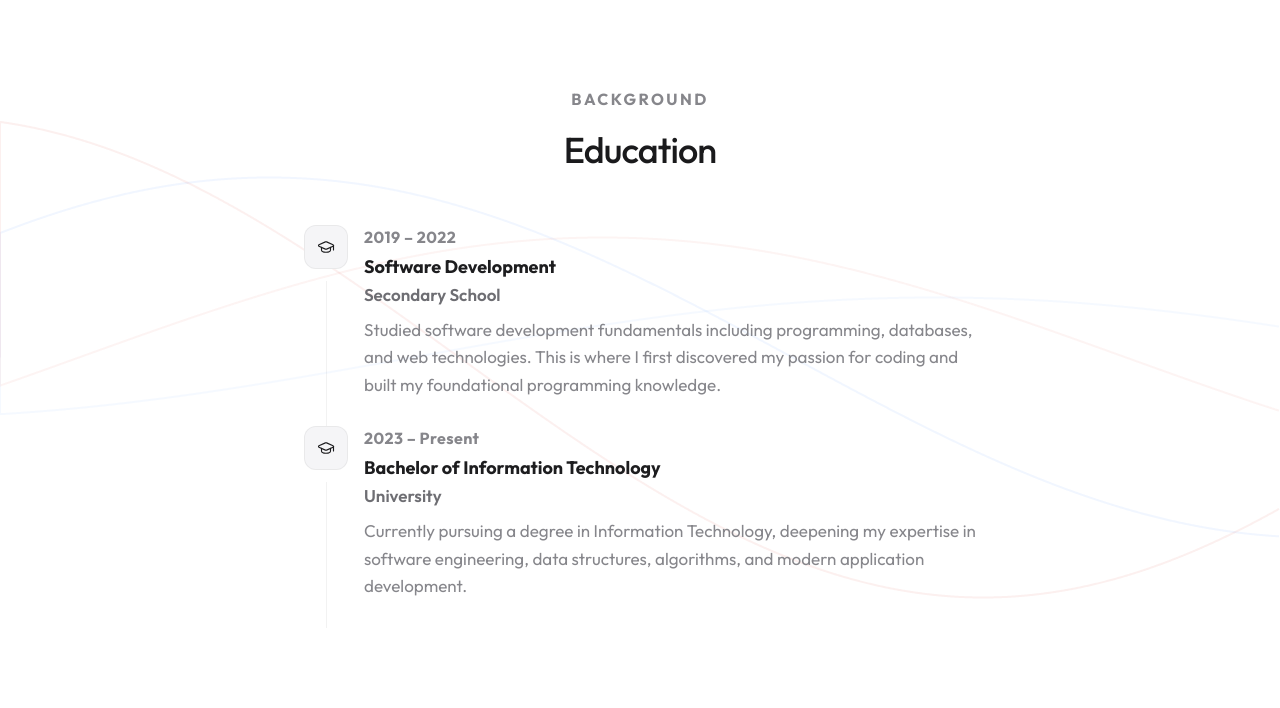
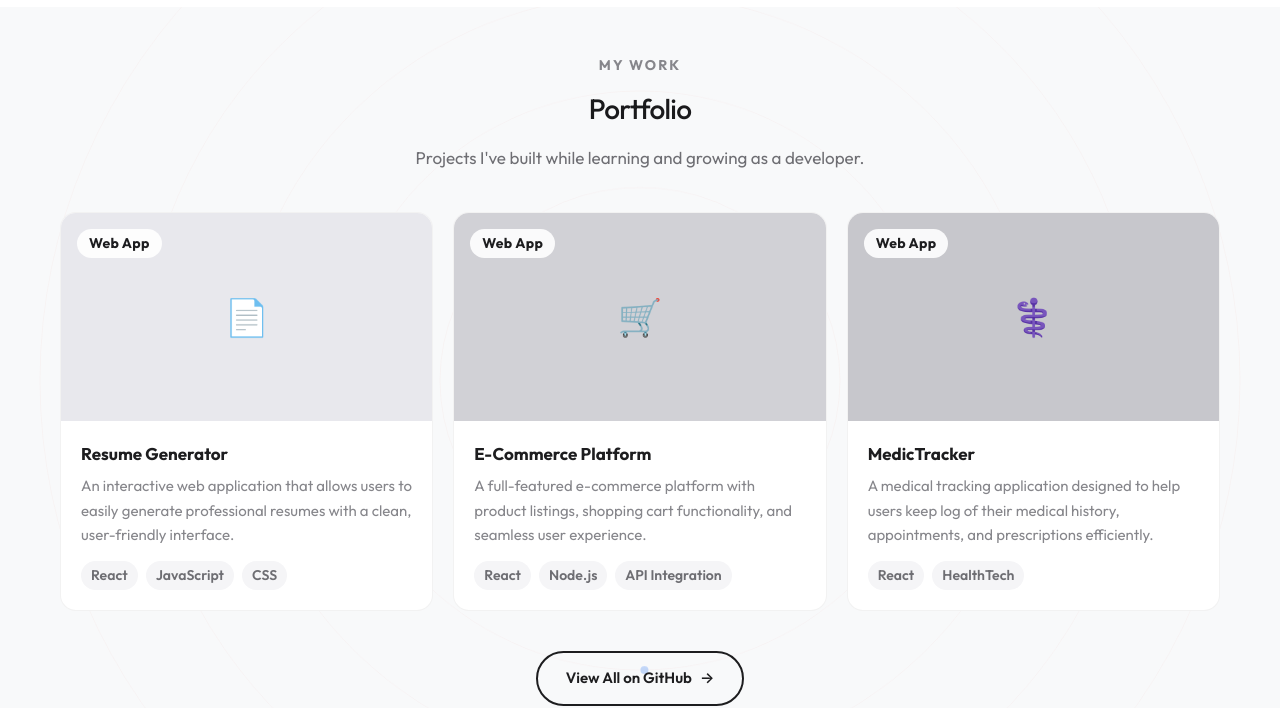
Before and after one commit to mourice-dev/my-portfolio, a React (Vite) app: page / in a window 1280 px wide. Shown: the part 980-1688 px from the top of the page. Built offline with nearby package versions, Linux system fonts and the light colour scheme.

Commit message:
feat: move portfolio to home, fix navbar hash navigation, update projects

```diff
--- a/src/App.tsx
+++ b/src/App.tsx
@@ -1,4 +1,5 @@
-import { BrowserRouter, Routes, Route } from 'react-router-dom'
+import { useEffect } from 'react'
+import { BrowserRouter, Routes, Route, useLocation } from 'react-router-dom'
 import AntigravityNavbar from './components/AntigravityNavbar'
 import About from './components/About'
 import Portfolio from './components/Portfolio'
@@ -8,22 +9,36 @@ import Contact from './components/Contact'
 import Blog from './components/Blog'
 import Footer from './components/Footer'
 
+/**
+ * Handles scrolling to a hash (#contact, #about, etc.) after navigation.
+ * This fixes the double-click issue: React Router changes the route first,
+ * then this effect scrolls to the target element once the page renders.
+ */
+function ScrollToHash() {
+  const { pathname, hash } = useLocation()
+
+  useEffect(() => {
+    if (hash) {
+      // Small delay to let the new page render before scrolling
+      const timer = setTimeout(() => {
+        const el = document.querySelector(hash)
+        if (el) el.scrollIntoView({ behavior: 'smooth' })
+      }, 100)
+      return () => clearTimeout(timer)
+    } else {
+      window.scrollTo({ top: 0, behavior: 'smooth' })
+    }
+  }, [pathname, hash])
+
+  return null
+}
+
 function HomePage() {
   return (
     <>
       <About />
+      <Portfolio />
       <Education />
-      <TechStack />
-      <Contact />
-    </>
-  )
-}
-
-function WorkPage() {
-  return (
-    <>
-      <div className="pt-24" />
-      <Portfolio />
       <TechStack />
       <Contact />
     </>
@@ -43,12 +58,12 @@ function BlogPage() {
 export default function App() {
   return (
     <BrowserRouter>
+      <ScrollToHash />
       <div className="min-h-screen bg-white font-sans text-gray-900 flex flex-col relative">
         <AntigravityNavbar />
         <main className="flex-1 relative z-10">
           <Routes>
             <Route path="/" element={<HomePage />} />
-            <Route path="/work" element={<WorkPage />} />
             <Route path="/blog" element={<BlogPage />} />
           </Routes>
         </main>
--- a/src/components/AntigravityNavbar.tsx
+++ b/src/components/AntigravityNavbar.tsx
@@ -1,17 +1,32 @@
-import { useState } from 'react';
+import { useState, useCallback } from 'react';
 import { Menu, X, Terminal } from 'lucide-react';
-import { Link } from 'react-router-dom';
+import { Link, useNavigate, useLocation } from 'react-router-dom';
 
 const navLinks = [
   { label: 'Home', to: '/' },
-  { label: 'About', href: '/#about' },
-  { label: 'Work', to: '/work' },
-  { label: 'Contact', href: '/#contact' },
+  { label: 'About', hash: '#about' },
+  { label: 'Work', hash: '#portfolio' },
+  { label: 'Contact', hash: '#contact' },
   { label: 'Blog', to: '/blog' },
 ];
 
 export default function AntigravityNavbar() {
   const [mobileOpen, setMobileOpen] = useState(false);
+  const navigate = useNavigate();
+  const location = useLocation();
+
+  /** Navigate to hash — if already on home, scroll directly; otherwise navigate then scroll */
+  const goToHash = useCallback((hash: string) => {
+    setMobileOpen(false);
+    if (location.pathname === '/') {
+      // Already on home — just scroll
+      const el = document.querySelector(hash);
+      if (el) el.scrollIntoView({ behavior: 'smooth' });
+    } else {
+      // Navigate to home with hash — ScrollToHash in App.tsx handles the scroll
+      navigate('/' + hash);
+    }
+  }, [location.pathname, navigate]);
 
   return (
     <nav className="fixed top-0 left-0 right-0 z-50 bg-white/80 backdrop-blur-md border-b border-gray-100">
@@ -33,9 +48,13 @@ export default function AntigravityNavbar() {
                   {link.label}
                 </Link>
               ) : (
-                <a key={link.label} href={link.href} className="hover:text-gray-900 transition-colors">
+                <button
+                  key={link.label}
+                  onClick={() => goToHash(link.hash!)}
+                  className="hover:text-gray-900 transition-colors"
+                >
                   {link.label}
-                </a>
+                </button>
               )
             )}
           </div>
@@ -43,12 +62,12 @@ export default function AntigravityNavbar() {
 
         {/* Right Actions */}
         <div className="flex items-center gap-3">
-          <a
-            href="/#contact"
+          <button
+            onClick={() => goToHash('#contact')}
             className="hidden md:flex items-center gap-2 bg-[#1a1a1c] text-white px-4 py-2 rounded-full text-sm font-medium hover:bg-black transition-colors shadow-sm"
           >
             Let's Talk
-          </a>
+          </button>
 
           {/* Mobile hamburger */}
           <button
@@ -77,23 +96,21 @@ export default function AntigravityNavbar() {
                   {link.label}
                 </Link>
               ) : (
-                <a
+                <button
                   key={link.label}
-                  href={link.href}
-                  onClick={() => setMobileOpen(false)}
+                  onClick={() => goToHash(link.hash!)}
                   className="text-left py-3 text-[16px] font-medium border-b border-black/5 last:border-0 text-[#6e6e73] hover:text-[#1d1d1f] transition-colors"
                 >
                   {link.label}
-                </a>
+                </button>
               )
             )}
-            <a
-              href="/#contact"
-              onClick={() => setMobileOpen(false)}
+            <button
+              onClick={() => goToHash('#contact')}
               className="mt-3 text-center py-3 bg-[#1d1d1f] text-white text-[15px] font-semibold rounded-full hover:bg-black transition-colors"
             >
               Let's Talk
-            </a>
+            </button>
           </nav>
         </div>
       )}
--- a/src/components/Portfolio.tsx
+++ b/src/components/Portfolio.tsx
@@ -16,35 +16,35 @@ const GithubIcon = () => (
 const projects = [
   {
     id: 1,
-    title: 'Developer Portfolio',
+    title: 'Resume Generator',
     category: 'Web App',
-    tags: ['React', 'TypeScript', 'Tailwind CSS', 'Vite'],
-    desc: 'My personal portfolio site built with React and TypeScript, featuring interactive particle animations, smooth scroll effects, and a clean Apple-inspired design.',
+    tags: ['React', 'JavaScript', 'CSS'],
+    desc: 'An interactive web application that allows users to easily generate professional resumes with a clean, user-friendly interface.',
     color: '#e8e8ed',
-    emoji: '🚀',
+    emoji: '📄',
     github: 'https://github.com/mourice-dev',
-    live: '#',
+    live: 'https://resume-generetor-react-d7ckg4htl-nshutikope-2194s-projects.vercel.app/',
   },
   {
     id: 2,
-    title: 'LandVerify Platform',
+    title: 'E-Commerce Platform',
     category: 'Web App',
-    tags: ['React', 'Tailwind CSS', 'API Integration'],
-    desc: 'A land verification platform designed to streamline property validation processes with a modern, professional UI and real API integration capabilities.',
+    tags: ['React', 'Node.js', 'API Integration'],
+    desc: 'A full-featured e-commerce platform with product listings, shopping cart functionality, and seamless user experience.',
     color: '#d1d1d6',
-    emoji: '🏗️',
+    emoji: '🛒',
     github: 'https://github.com/mourice-dev',
     live: '#',
   },
   {
     id: 3,
-    title: 'React Router Practice',
+    title: 'MedicTracker',
     category: 'Web App',
-    tags: ['React', 'React Router', 'TypeScript'],
-    desc: 'A practice project exploring React Router navigation, dynamic routing, and component-based architecture patterns.',
+    tags: ['React', 'HealthTech'],
+    desc: 'A medical tracking application designed to help users keep log of their medical history, appointments, and prescriptions efficiently.',
     color: '#c7c7cc',
-    emoji: '🔗',
-    github: 'https://github.com/mourice-dev/react-router-test',
+    emoji: '⚕️',
+    github: 'https://github.com/mourice-dev',
     live: '#',
   },
 ]
```
